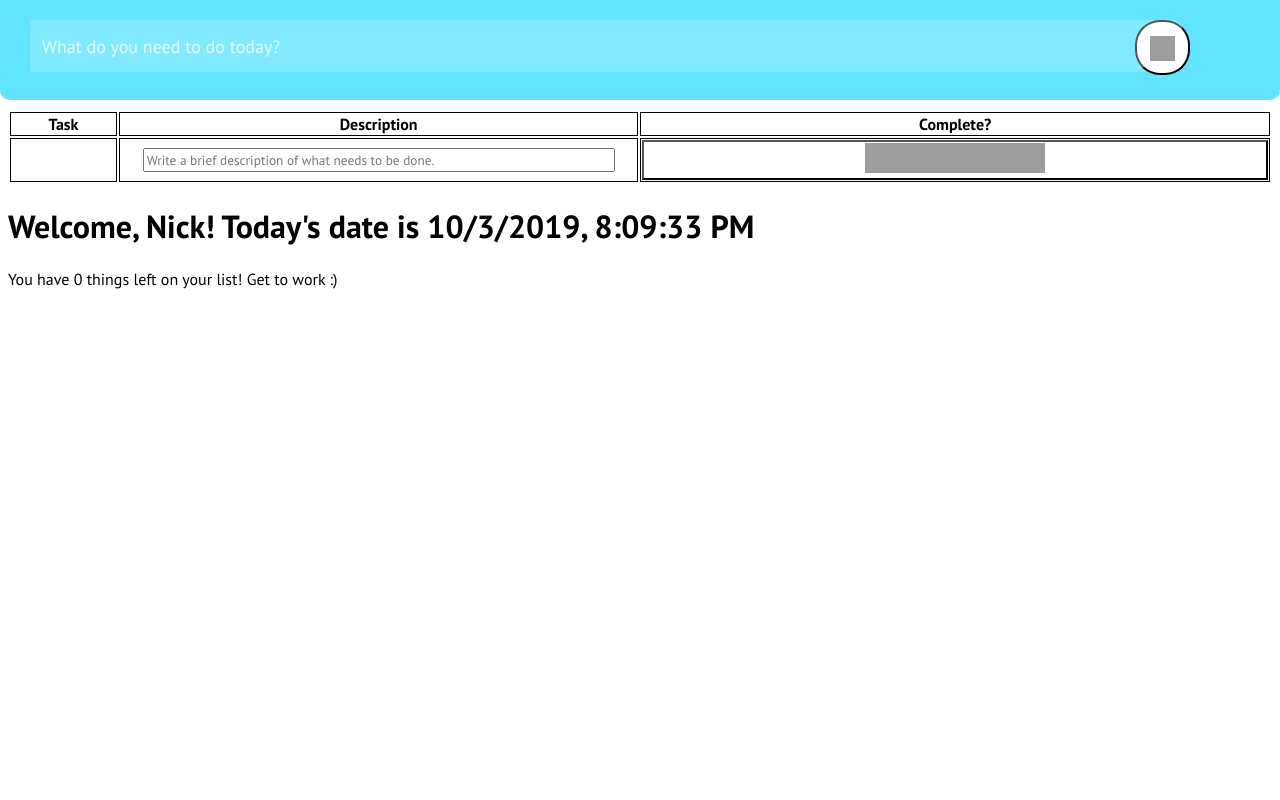
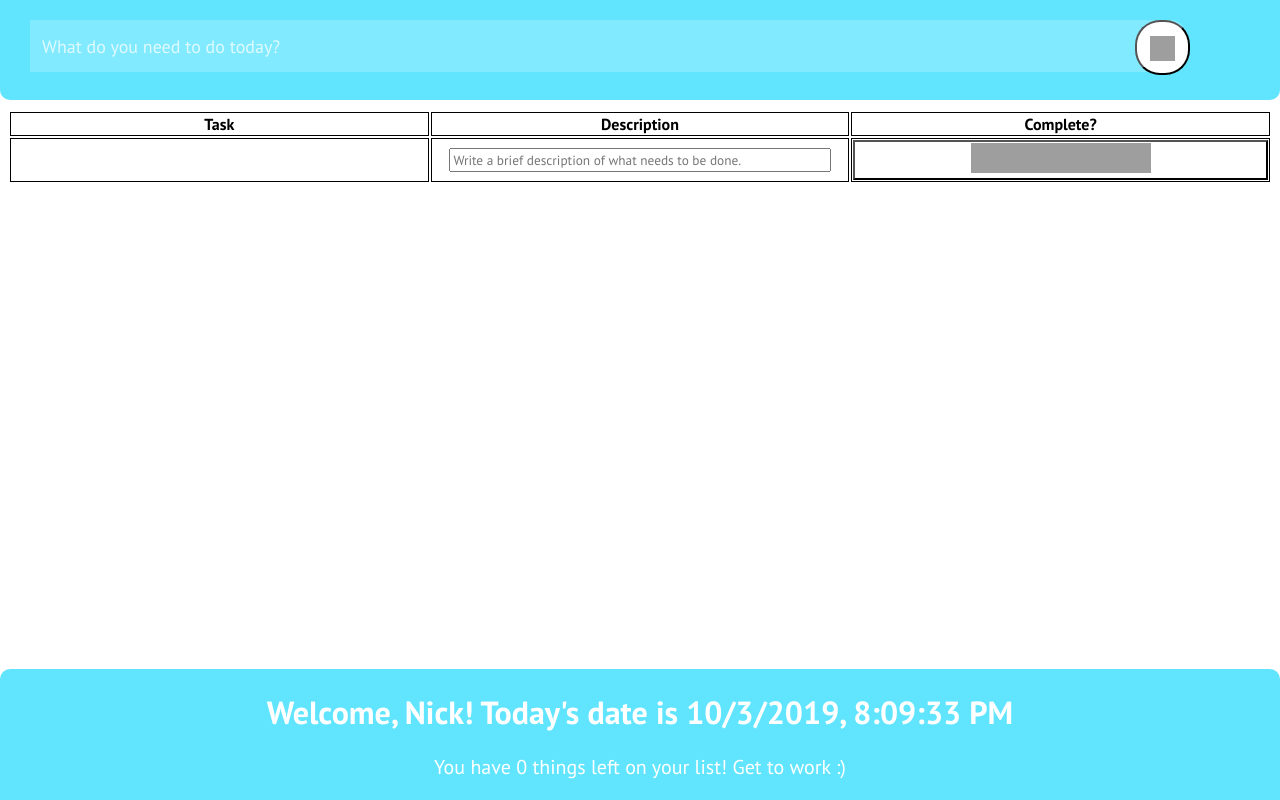
Before and after one commit to nickf777/personal-to-do-list, a plain HTML site: page index.html in a window 1280 px wide. Drawn offline with Linux system fonts and the light colour scheme; grey boxes are pictures that could not be loaded.

Commit message:
Additional footer styling and table styling

```diff
--- a/style.css
+++ b/style.css
@@ -73,12 +73,16 @@ header button img {
 table {
     width: 100%;
     margin: 0 auto;
-
+    table-layout: fixed;
 }
 
 #table th, td {
     border: 1px solid black;
     text-align: center;
+}
+
+td {
+    width: 25%;
 }
 
 input {
@@ -104,3 +108,22 @@ input ::placeholder {
     width:180px;
     height:30px;
 }
+
+/* Footer Styling */
+
+footer {
+    position: fixed;
+    left: 0;
+    bottom: 0;
+    width: 100%;
+    background-color: #61e5ff;
+    color: white;
+    text-align: center;
+    padding-bottom: 20px;
+    border-top-left-radius: 10px;
+    border-top-right-radius: 10px;
+}
+
+#remaining {
+    font-size: 20px;
+}
```
